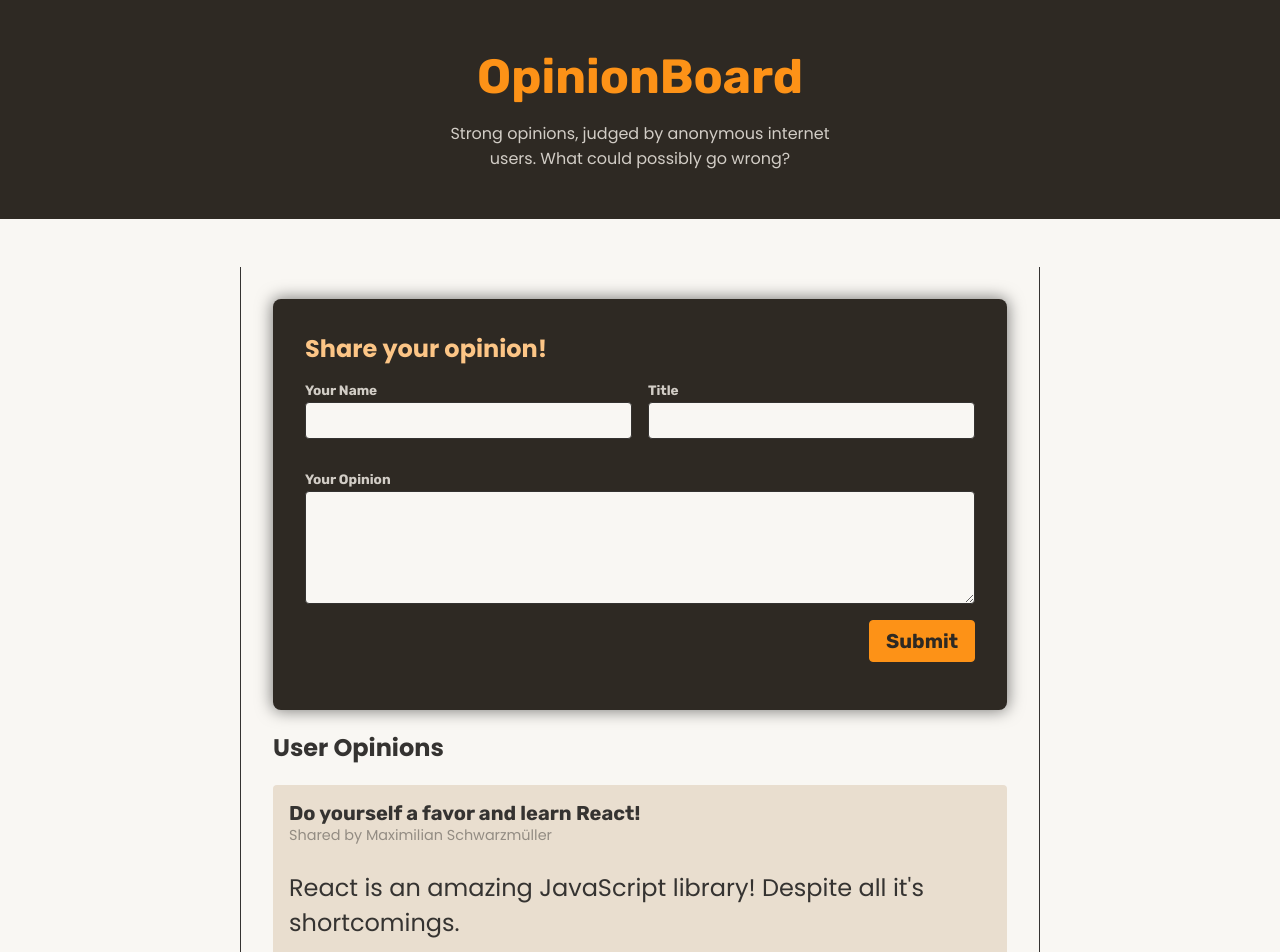
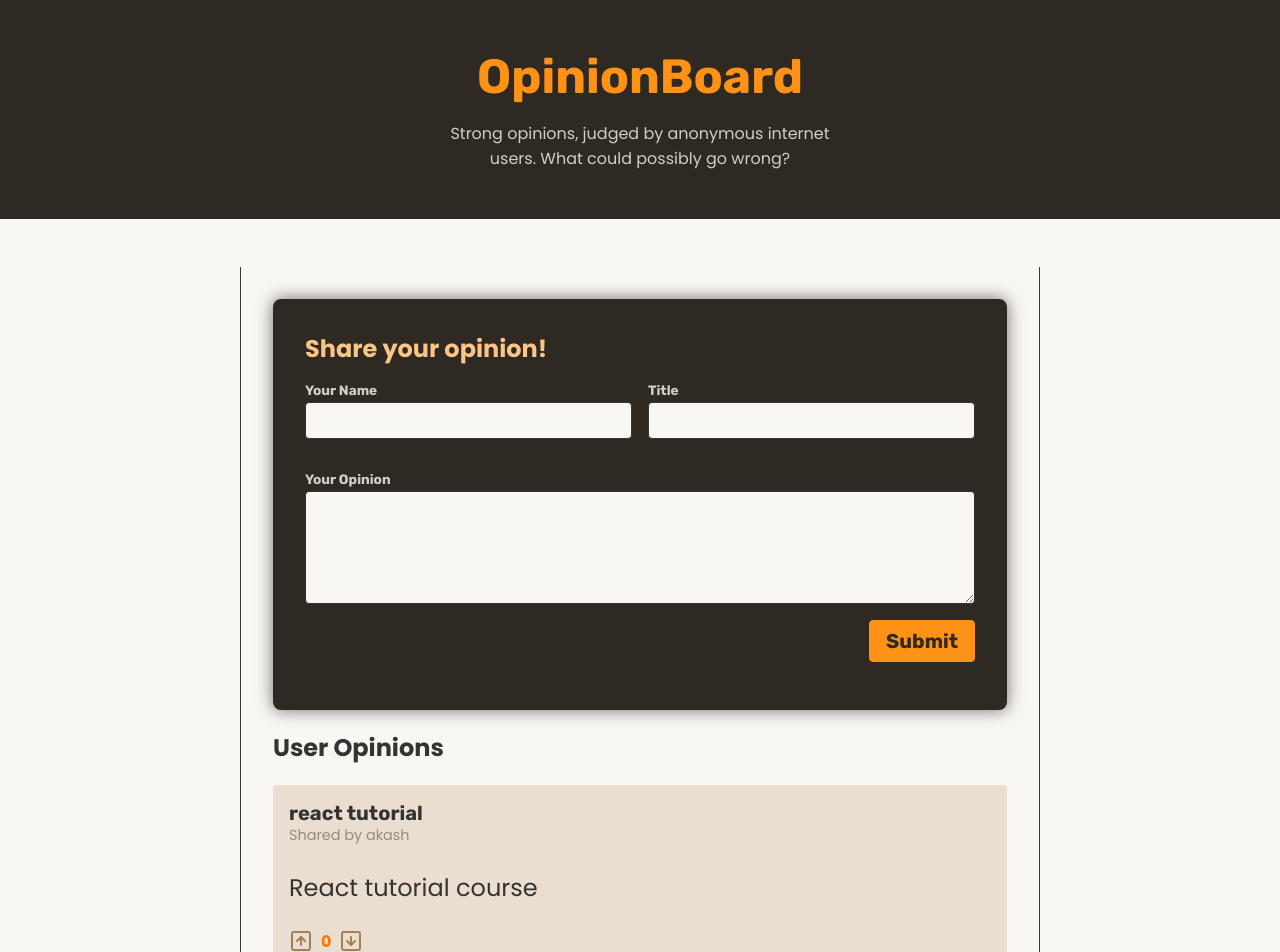
Before and after one commit to Akash-Ramjyothi/Form-Flow, a React (Vite) app: page / in a window 1280 px wide. Shown: the top 952 px of the page. Built offline with nearby package versions, Linux system fonts and the light colour scheme; data requests are answered from the project's data file.

Commit message:
Made form submission async

```diff
--- a/backend/db.json
+++ b/backend/db.json
@@ -1,5 +1,12 @@
 {
   "opinions": [
+    {
+      "id": 1783116373242,
+      "votes": 0,
+      "userName": "akash",
+      "title": "react tutorial",
+      "body": "React tutorial course"
+    },
     {
       "id": 1,
       "userName": "Maximilian Schwarzmüller",
--- a/src/components/NewOpinion.jsx
+++ b/src/components/NewOpinion.jsx
@@ -1,7 +1,10 @@
-import { useActionState } from "react";
+import { useActionState, use } from "react";
+import { OpinionsContext } from '../store/opinions-context';
 
 export function NewOpinion() {
-  function shareOpinionAction(prevState, formData) {
+  const { addOpinion } = use(OpinionsContext);
+
+  async function shareOpinionAction(prevState, formData) {
     const title = formData.get('title');
     const body = formData.get('body');
     const userName = formData.get('userName');
@@ -29,6 +32,8 @@ export function NewOpinion() {
         }
       };
     }
+
+    await addOpinion({ title, body, userName });
 
     return { errors: null };
   }
```
